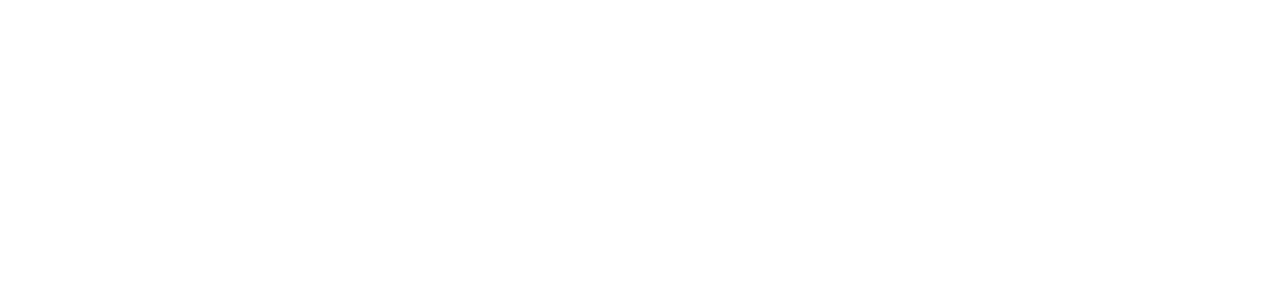
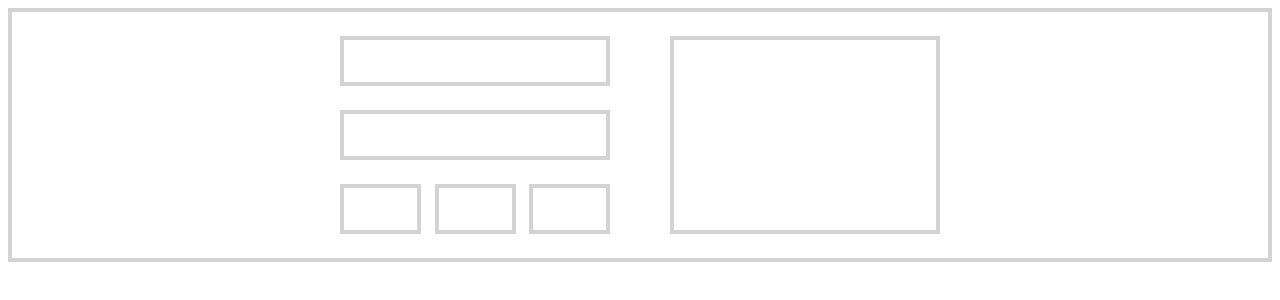
Before and after one commit to madzrahman/CSSBestPractices, a plain HTML site: page Layout 4/index.html in a window 1280 px wide. Drawn offline with Linux system fonts and the light colour scheme.

Commit message:
finished layout 4

```diff
--- a/Layout 4/index.html
+++ b/Layout 4/index.html
@@ -1,13 +1,26 @@
 <!DOCTYPE html>
 <html lang="en">
-<head>
-  <meta charset="UTF-8">
-  <meta http-equiv="X-UA-Compatible" content="IE=edge">
-  <meta name="viewport" content="width=device-width, initial-scale=1.0">
-  <title>Document</title>
-  <link rel="stylesheet" href="style.css">
-</head>
-<body>
-
-</body>
+  <head>
+    <meta charset="UTF-8" />
+    <meta http-equiv="X-UA-Compatible" content="IE=edge" />
+    <meta name="viewport" content="width=device-width, initial-scale=1.0" />
+    <title>Document</title>
+    <link rel="stylesheet" href="style.css" />
+  </head>
+  <body>
+    <div class="container">
+      <div class="row">
+      <div class="box-wrapper">
+        <div class="box box-small"></div>
+        <div class="box box-small"></div>
+        <div class="mini-wrapper">
+          <div class="box tiny-box"></div>
+          <div class="box tiny-box"></div>
+          <div class="box tiny-box"></div>
+        </div>
+      </div>
+      <div class="box big-box"></div>
+    </div>
+  </div>
+  </body>
 </html>
--- a/Layout 4/style.css
+++ b/Layout 4/style.css
@@ -0,0 +1,46 @@
+* {
+  box-sizing: border-box;
+}
+
+.container {
+  border: 4px solid lightgray;
+  padding: 24px 24px 0px 24px;
+
+}
+
+.row {
+  width: 100%;
+  max-width: 600px;
+  display: flex;
+  justify-content: space-between;
+  margin: 0 auto;
+}
+
+.box {
+  border: 4px solid lightgray;
+  margin-bottom: 24px;
+}
+
+.box-small {
+  height: 50px;
+}
+
+.tiny-box {
+  width: 30%;
+  height: 50px;
+}
+
+.box-wrapper {
+  width: 45%;
+  display: flex;
+  flex-direction: column;
+}
+
+.mini-wrapper {
+  display: flex;
+  justify-content: space-between;
+}
+
+.big-box {
+  width: 45%;
+}
```
